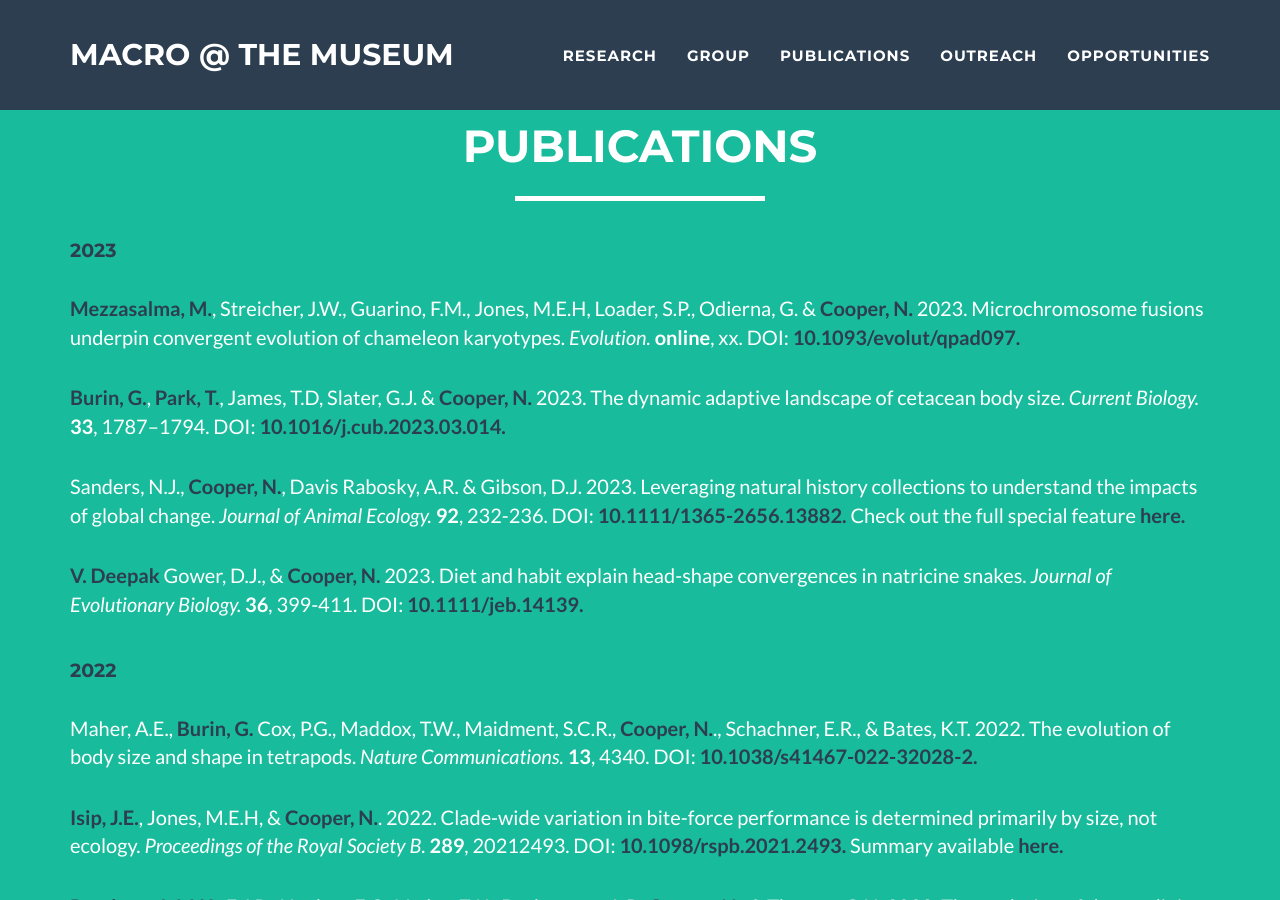
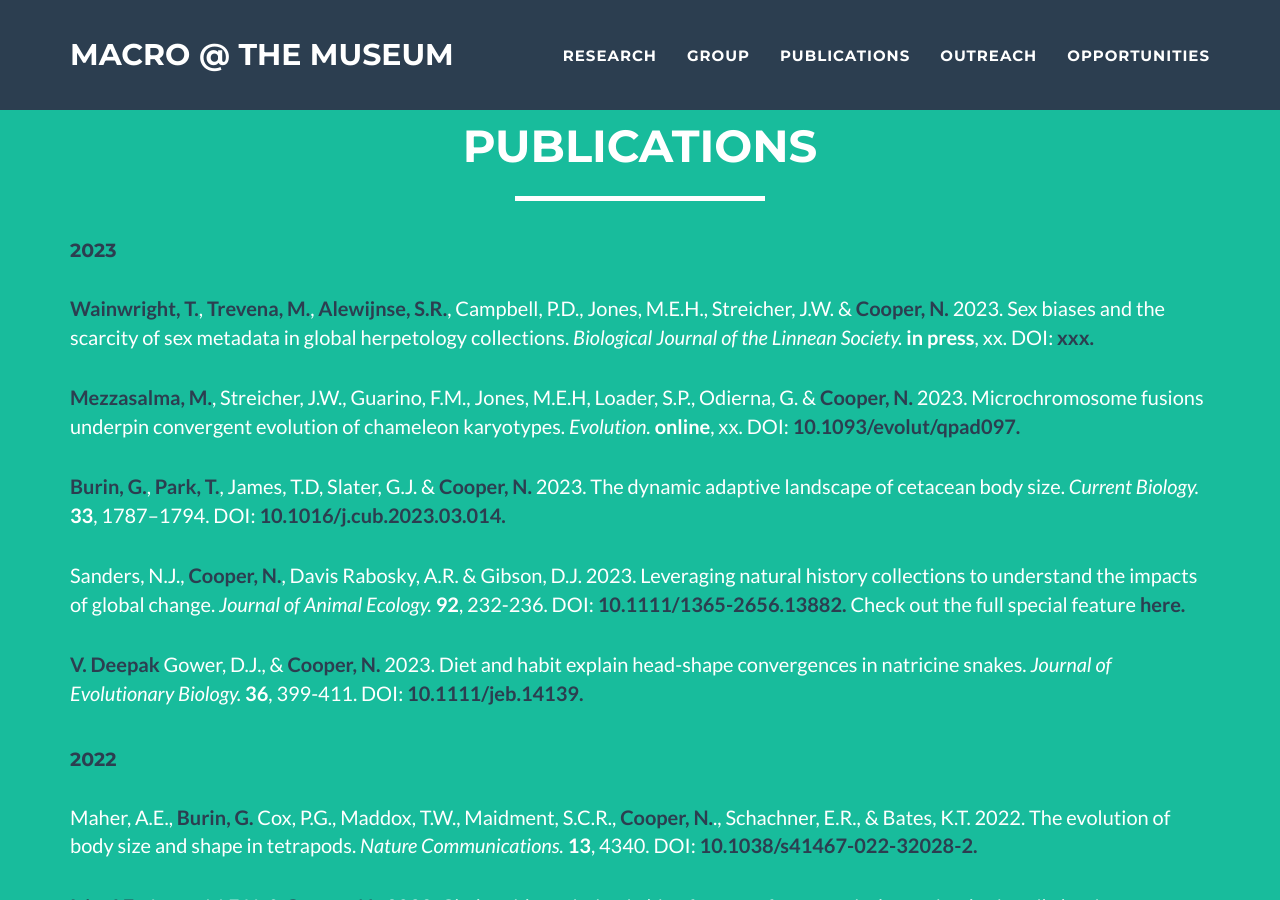
Before and after one commit to nhcooper123/nhcooper123.github.io, a Jekyll site: the page publications.html, which Jekyll copies as it is, in a window 1280 px wide and 900 px high. Built offline with Jekyll 4.4.1, drawn with Linux system fonts in a browser that asks for light colours; comment, search, counter and statistics services are not loaded.

Commit message:
Update publications.html

```diff
--- a/publications.html
+++ b/publications.html
@@ -110,18 +110,19 @@
 
 <h4><font color="2c3e50">2023</font></h4>
 
-<!--
+
   &nbsp
   <p>
   <strong><font color="2c3e50">Wainwright, T.</font></strong>, <strong><font color="2c3e50">Trevena, M.</font></strong>, <strong><font color="2c3e50">Alewijnse, S.R.</font></strong>, Campbell, P.D., Jones, M.E.H., Streicher, J.W. &amp; <strong><font color="2c3e50">Cooper, N.</font></strong>
   2023.
   Sex biases and the scarcity of sex metadata in global herpetology collections.
   <em>Biological Journal of the Linnean Society.</em>
-  <strong>online</strong>,
+  <strong>in press</strong>,
   xx.
   DOI: <a href="xxx"><strong><font color="2c3e50">xxx. </font></strong></a>
   </p>
 
+<!--
   &nbsp
   <p>
   <strong><font color="2c3e50">Guillerme, T.</font></strong>, Bright, J., Cooney, C., <strong><font color="2c3e50">Hughes, E.C.</font></strong>, <strong><font color="2c3e50">Varley, Z.</font></strong>, Beckerman, A.P., <strong><font color="2c3e50">Cooper, N.</font></strong>, &amp; Thomas, G.H.
```
Also changed, not shown: other parts of publications.html (+0 -4 lines).
